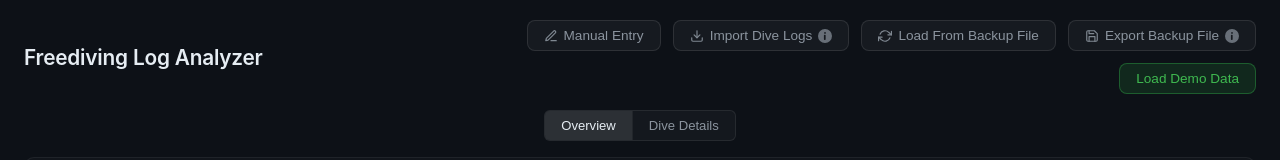
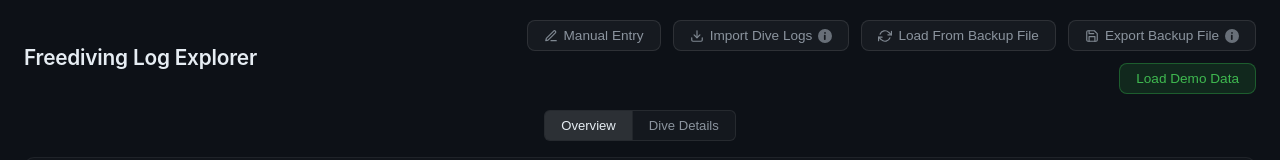
Before and after one commit to drigberg/freediving-data-explorer, a React (Vite) app: page / in a window 1280 px wide. Shown: the top 160 px of the page. Built offline with nearby package versions, Linux system fonts and the light colour scheme.

Commit message:
rename app

```diff
--- a/index.html
+++ b/index.html
@@ -3,7 +3,7 @@
   <head>
     <meta charset="UTF-8" />
     <meta name="viewport" content="width=device-width, initial-scale=1.0" />
-    <title>Freediving Data Visualizer</title>
+    <title>Freediving Data Explorer</title>
   </head>
   <body>
     <div id="root"></div>
--- a/package.json
+++ b/package.json
@@ -1,5 +1,5 @@
 {
-  "name": "freediving-data-visualizer",
+  "name": "freediving-log-explorer",
   "private": true,
   "version": "1.0.0",
   "type": "module",
--- a/src/App.tsx
+++ b/src/App.tsx
@@ -50,7 +50,7 @@ import {
   UploadIcon,
 } from "./ButtonIcons";
 
-const DEMO_DATA_URL = "/public/assets/freediving-log-analyzer-assets/demo-data.json";
+const DEMO_DATA_URL = "/public/assets/freediving-log-explorer-assets/demo-data.json";
 
 export default function App() {
   const [store, setStore] = useState<DiveStore | null>(null);
@@ -464,7 +464,7 @@ export default function App() {
   return (
     <div className="app">
       <header className="app-header">
-        <h1>Freediving Log Analyzer</h1>
+        <h1>Freediving Log Explorer</h1>
         <div className="header-actions">
           <div className="header-actions-primary">
             {importMessage && (
```
Also changed, not shown: 1 other file (tests, documents, lock files or other folders).
